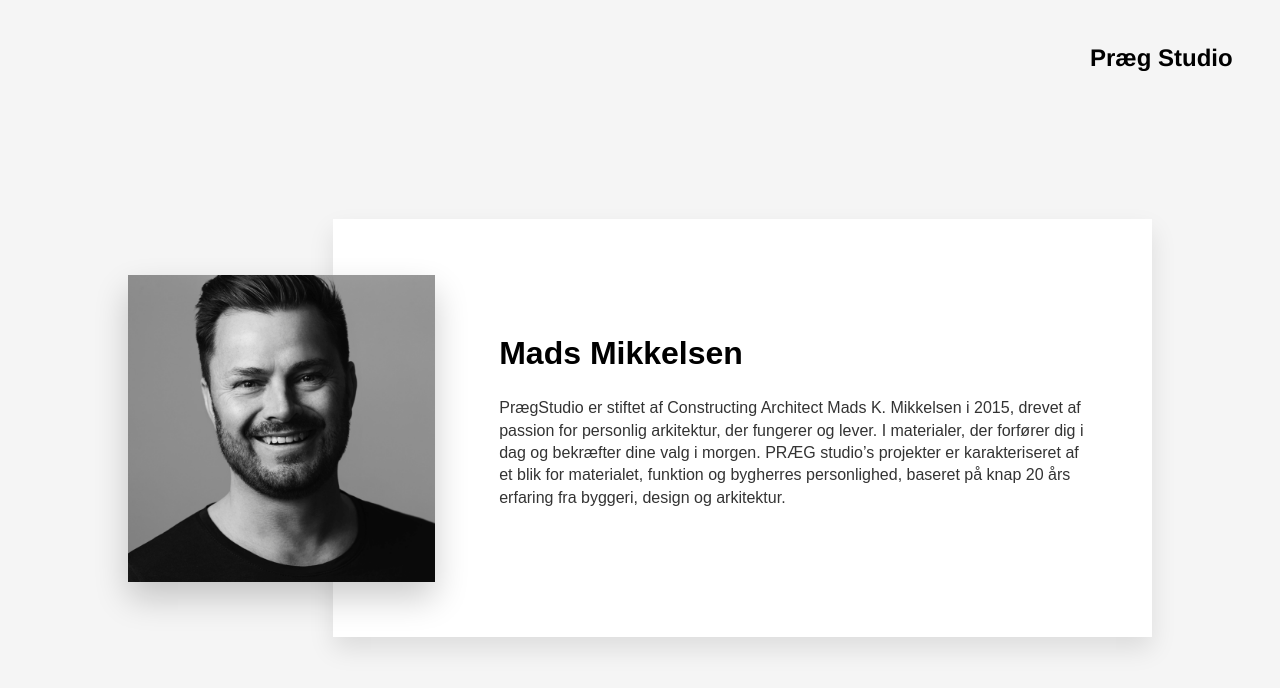
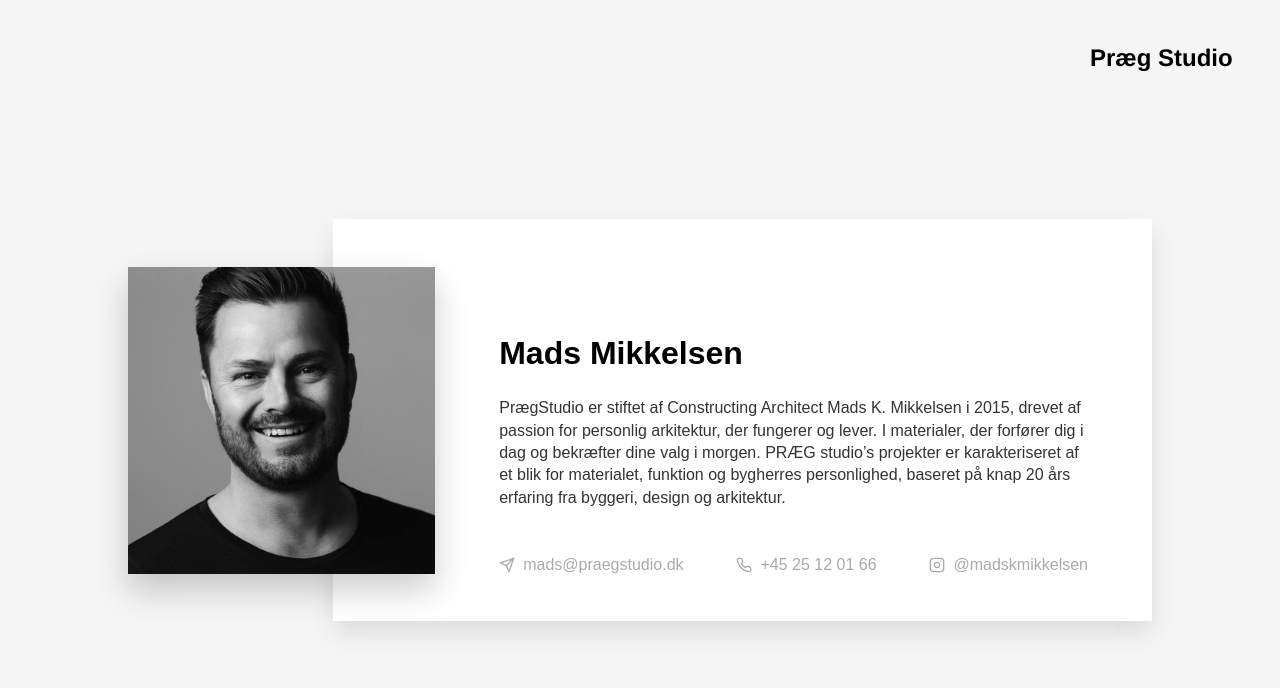
Before and after one commit to jeppe-smith/madsmikkelsen, a Gatsby site: page / in a window 1280 px wide. Built offline with nearby package versions, Linux system fonts and the light colour scheme; Gatsby itself is replaced by a stand-in of ours.

Commit message:
add contact info

```diff
--- a/package.json
+++ b/package.json
@@ -23,6 +23,7 @@
     "react": "^16.8.6",
     "react-dom": "^16.8.6",
     "react-helmet": "^5.2.0",
+    "react-icons": "^3.6.1",
     "tslint": "^5.16.0"
   },
   "devDependencies": {
--- a/src/components/Profile/Profile.scss
+++ b/src/components/Profile/Profile.scss
@@ -39,12 +39,18 @@
 
   @media screen and (min-width: 1024px) {
     width: 80%;
-    padding: 7rem 4rem 7rem calc(10% + 4rem);
+    padding: 7rem 4rem 2.5rem calc(10% + 4rem);
   }
 }
 
 .profile__title {
   margin-top: 0;
+}
+
+.profile__text {
+  @media screen and (min-width: 1024px) {
+    margin-bottom: 0;
+  }
 }
 
 .profile-image {
@@ -68,3 +74,48 @@
     left: 0;
   }
 }
+
+.profile__footer {
+  padding: 1rem 0;
+
+  @media screen and (min-width: 1024px) {
+    display: flex;
+    align-items: center;
+    justify-content: space-between;
+    padding-bottom: 0;
+    padding-top: 2.5rem;
+    height: 2rem;
+  }
+}
+
+.profile__link {
+  color: inherit;
+  text-decoration: none;
+  display: flex;
+  align-items: center;
+
+  @media screen and (min-width: 1024px) {
+    color: #aaa;
+    transition: color 0.2s ease-in-out;
+
+    &:hover {
+      color: #333;
+    }
+  }
+
+  .profile__link + & {
+    margin-top: 1rem;
+
+    @media screen and (min-width: 1024px) {
+      margin-top: 0;
+    }
+  }
+}
+
+.profile__link-icon {
+  margin-right: 1rem;
+
+  @media screen and (min-width: 1024px) {
+    margin-right: 0.5rem;
+  }
+}
--- a/src/components/Profile/Profile.tsx
+++ b/src/components/Profile/Profile.tsx
@@ -1,6 +1,7 @@
 import React, { SFC } from 'react'
 import GatsbyImage from 'gatsby-image'
 import { StaticQuery, graphql } from 'gatsby'
+import { FiSend, FiPhone, FiInstagram } from 'react-icons/fi'
 
 const ProfileImage: SFC = () => (
   <StaticQuery
@@ -32,15 +33,33 @@
     <article className="profile__content">
       <header className="profile__header">
         <h1 className="profile__title">Mads Mikkelsen</h1>
-        <p className="profile__text">
-          PrægStudio er stiftet af Constructing Architect Mads K. Mikkelsen i
-          2015, drevet af passion for personlig arkitektur, der fungerer og
-          lever. I materialer, der forfører dig i dag og bekræfter dine valg i
-          morgen. PRÆG studio’s projekter er karakteriseret af et blik for
-          materialet, funktion og bygherres personlighed, baseret på knap 20 års
-          erfaring fra byggeri, design og arkitektur.
-        </p>
       </header>
+      <p className="profile__text">
+        PrægStudio er stiftet af Constructing Architect Mads K. Mikkelsen i
+        2015, drevet af passion for personlig arkitektur, der fungerer og lever.
+        I materialer, der forfører dig i dag og bekræfter dine valg i morgen.
+        PRÆG studio’s projekter er karakteriseret af et blik for materialet,
+        funktion og bygherres personlighed, baseret på knap 20 års erfaring fra
+        byggeri, design og arkitektur.
+      </p>
+      <footer className="profile__footer">
+        <a href="mailto:mads@praegstudio.dk" className="profile__link">
+          <FiSend className="profile__link-icon" />
+          mads@praegstudio.dk
+        </a>
+        <a href="tel:+4525120166" className="profile__link">
+          <FiPhone className="profile__link-icon" />
+          +45 25 12 01 66
+        </a>
+        <a
+          href="https://www.instagram.com/madskmikkelsen"
+          target="_blank"
+          className="profile__link"
+        >
+          <FiInstagram className="profile__link-icon" />
+          @madskmikkelsen
+        </a>
+      </footer>
     </article>
     <ProfileImage />
   </section>
```
Also changed, not shown: 1 other file.
